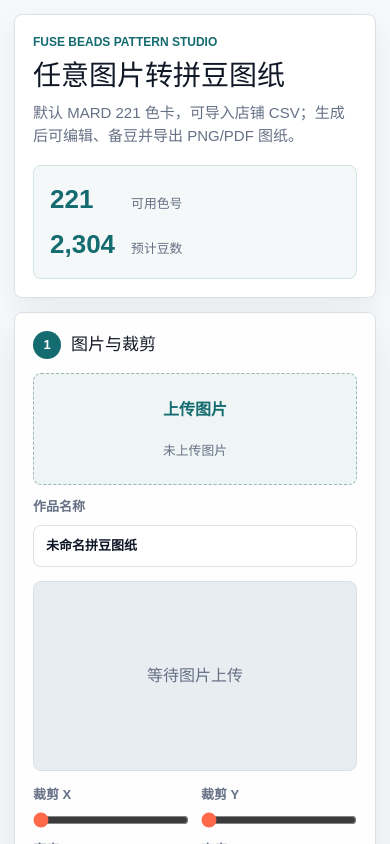
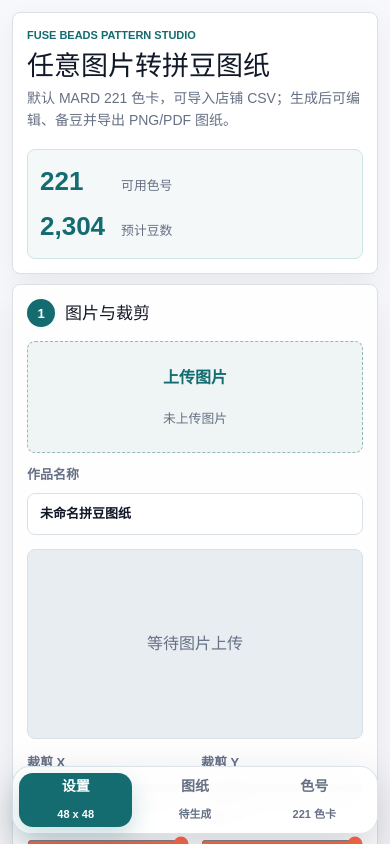
Before and after one commit to moirakk/bead-pattern-studio, a Next.js app: page / in a window 390 px wide. Shown: the top 844 px of the page. Built offline with nearby package versions, Linux system fonts and the light colour scheme.

Commit message:
Add mobile bottom navigation

```diff
--- a/app/BeadPatternApp.tsx
+++ b/app/BeadPatternApp.tsx
@@ -34,6 +34,8 @@ type Crop = {
 };
 
 type EditMode = "paint" | "select";
+
+type MobilePanel = "setup" | "pattern" | "palette";
 
 type SelectionDraft = {
   startX: number;
@@ -231,6 +233,7 @@ export function BeadPatternApp() {
   const [savedProjects, setSavedProjects] = useState<SavedProject[]>(() =>
     typeof window === "undefined" ? [] : readSavedProjects(),
   );
+  const [activeMobilePanel, setActiveMobilePanel] = useState<MobilePanel>("setup");
   const [status, setStatus] = useState("上传图片后会自动生成图纸。");
   const sourcePreviewRef = useRef<HTMLCanvasElement | null>(null);
   const workCanvasRef = useRef<HTMLCanvasElement | null>(null);
@@ -413,6 +416,7 @@ export function BeadPatternApp() {
       if (keepRatio) {
         setGridHeight(Math.max(8, Math.round(gridWidth * (image.naturalHeight / image.naturalWidth))));
       }
+      setActiveMobilePanel("pattern");
       setStatus("图片已载入，正在生成图纸。");
     };
     image.src = URL.createObjectURL(file);
@@ -549,6 +553,7 @@ export function BeadPatternApp() {
     setActiveCell(null);
     setSelection(null);
     setIsSelecting(false);
+    setActiveMobilePanel("pattern");
     setStatus(projectHasUsablePalette ? `已恢复作品「${project.title}」，可继续编辑或导出。` : "这个旧项目没有可验证色卡，已切换到 MARD 221，请重新上传图片生成。");
   }
 
@@ -1162,8 +1167,38 @@ export function BeadPatternApp() {
         </div>
       </header>
 
+      <nav className="mobile-tabbar" aria-label="移动端功能分区">
+        <button
+          type="button"
+          className={activeMobilePanel === "setup" ? "active" : ""}
+          aria-pressed={activeMobilePanel === "setup"}
+          onClick={() => setActiveMobilePanel("setup")}
+        >
+          <span>设置</span>
+          <small>{gridWidth} x {gridHeight}</small>
+        </button>
+        <button
+          type="button"
+          className={activeMobilePanel === "pattern" ? "active" : ""}
+          aria-pressed={activeMobilePanel === "pattern"}
+          onClick={() => setActiveMobilePanel("pattern")}
+        >
+          <span>图纸</span>
+          <small>{pattern ? `${formatCount(pattern.cells.length)} 颗` : "待生成"}</small>
+        </button>
+        <button
+          type="button"
+          className={activeMobilePanel === "palette" ? "active" : ""}
+          aria-pressed={activeMobilePanel === "palette"}
+          onClick={() => setActiveMobilePanel("palette")}
+        >
+          <span>色号</span>
+          <small>{stats.length ? `${stats.length} 色` : `${palette.length} 色卡`}</small>
+        </button>
+      </nav>
+
       <section className="workspace" aria-label="拼豆图纸工具">
-        <aside className="panel controls">
+        <aside className={`panel controls mobile-panel ${activeMobilePanel === "setup" ? "mobile-panel-active" : ""}`}>
           <div className="panel-title">
             <span>1</span>
             <h2>图片与裁剪</h2>
@@ -1258,7 +1293,7 @@ export function BeadPatternApp() {
           </div>
         </aside>
 
-        <section className="pattern-stage">
+        <section className={`pattern-stage mobile-panel ${activeMobilePanel === "pattern" ? "mobile-panel-active" : ""}`}>
           <div className="stage-toolbar">
             <div>
               <h2>图纸编辑</h2>
@@ -1331,7 +1366,7 @@ export function BeadPatternApp() {
           </div>
         </section>
 
-        <aside className="panel stats-panel">
+        <aside className={`panel stats-panel mobile-panel ${activeMobilePanel === "palette" ? "mobile-panel-active" : ""}`}>
           <div className="panel-title">
             <span>3</span>
             <h2>色卡与用量</h2>
--- a/app/globals.css
+++ b/app/globals.css
@@ -138,6 +138,10 @@ button:disabled {
   align-items: start;
   max-width: 1520px;
   margin: 0 auto;
+}
+
+.mobile-tabbar {
+  display: none;
 }
 
 .panel,
@@ -739,26 +743,110 @@ input[type="range"] {
 
 @media (max-width: 860px) {
   .bead-app {
-    padding: 14px;
+    padding: 12px 12px calc(96px + env(safe-area-inset-bottom));
   }
 
-  .hero,
-  .workspace {
+  .hero {
     grid-template-columns: 1fr;
   }
 
   .hero {
-    padding: 18px;
+    margin-bottom: 10px;
+    padding: 14px;
+  }
+
+  .eyebrow {
+    margin-bottom: 8px;
+    font-size: 11px;
+  }
+
+  .hero h1 {
+    font-size: 27px;
+  }
+
+  .hero-copy {
+    margin-top: 8px;
+    font-size: 14px;
   }
 
   .hero-meter {
     width: 100%;
     min-width: 0;
     grid-template-columns: auto 1fr;
+    padding: 12px;
+  }
+
+  .mobile-tabbar {
+    position: fixed;
+    z-index: 30;
+    right: 12px;
+    bottom: calc(10px + env(safe-area-inset-bottom));
+    left: 12px;
+    display: grid;
+    grid-template-columns: repeat(3, minmax(0, 1fr));
+    gap: 6px;
+    padding: 6px;
+    background: rgba(255, 255, 255, 0.94);
+    border: 1px solid rgba(217, 225, 231, 0.9);
+    border-radius: 18px;
+    box-shadow: 0 18px 46px rgba(17, 24, 39, 0.18);
+    backdrop-filter: blur(18px);
+  }
+
+  .mobile-tabbar button {
+    display: grid;
+    gap: 2px;
+    min-width: 0;
+    min-height: 54px;
+    place-items: center;
+    color: var(--muted);
+    background: transparent;
+    border: 0;
+    border-radius: 14px;
+    font-weight: 800;
+  }
+
+  .mobile-tabbar button.active {
+    color: #fff;
+    background: var(--teal-dark);
+    box-shadow: 0 10px 24px rgba(20, 107, 112, 0.22);
+  }
+
+  .mobile-tabbar span {
+    font-size: 14px;
+    line-height: 1.1;
+  }
+
+  .mobile-tabbar small {
+    max-width: 100%;
+    overflow: hidden;
+    font-size: 11px;
+    font-weight: 700;
+    line-height: 1.2;
+    text-overflow: ellipsis;
+    white-space: nowrap;
+  }
+
+  .workspace {
+    display: block;
+  }
+
+  .mobile-panel {
+    display: none;
+  }
+
+  .mobile-panel.mobile-panel-active {
+    display: block;
+  }
+
+  .panel,
+  .pattern-stage {
+    padding: 14px;
   }
 
   .canvas-wrap {
-    min-height: 360px;
+    min-height: min(58vh, 480px);
+    max-height: 62vh;
   }
 
   .stage-toolbar,
@@ -780,7 +868,35 @@ input[type="range"] {
     display: grid;
   }
 
+  .export-actions button {
+    flex: 1;
+  }
+
+  .paint-bar {
+    position: sticky;
+    bottom: 76px;
+    z-index: 8;
+    margin-right: -6px;
+    margin-left: -6px;
+    box-shadow: 0 14px 34px rgba(17, 24, 39, 0.12);
+  }
+
+  .history-actions,
+  .edit-mode-toggle,
+  .selection-actions {
+    width: 100%;
+  }
+
+  .history-actions button {
+    flex: 1;
+  }
+
   .palette-grid {
     grid-template-columns: repeat(4, minmax(0, 1fr));
+    max-height: 230px;
+  }
+
+  .stats-list {
+    max-height: 42vh;
   }
 }
```
